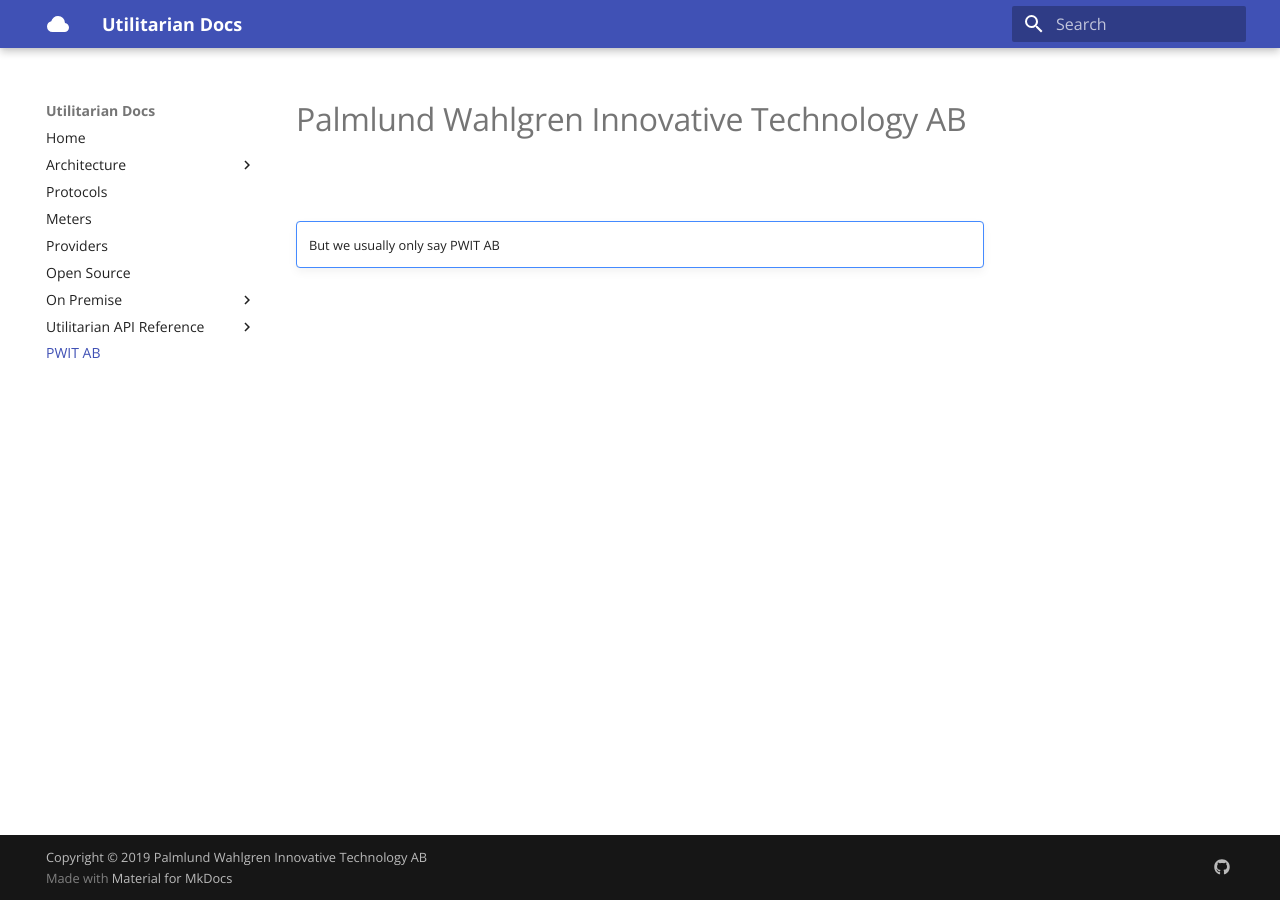
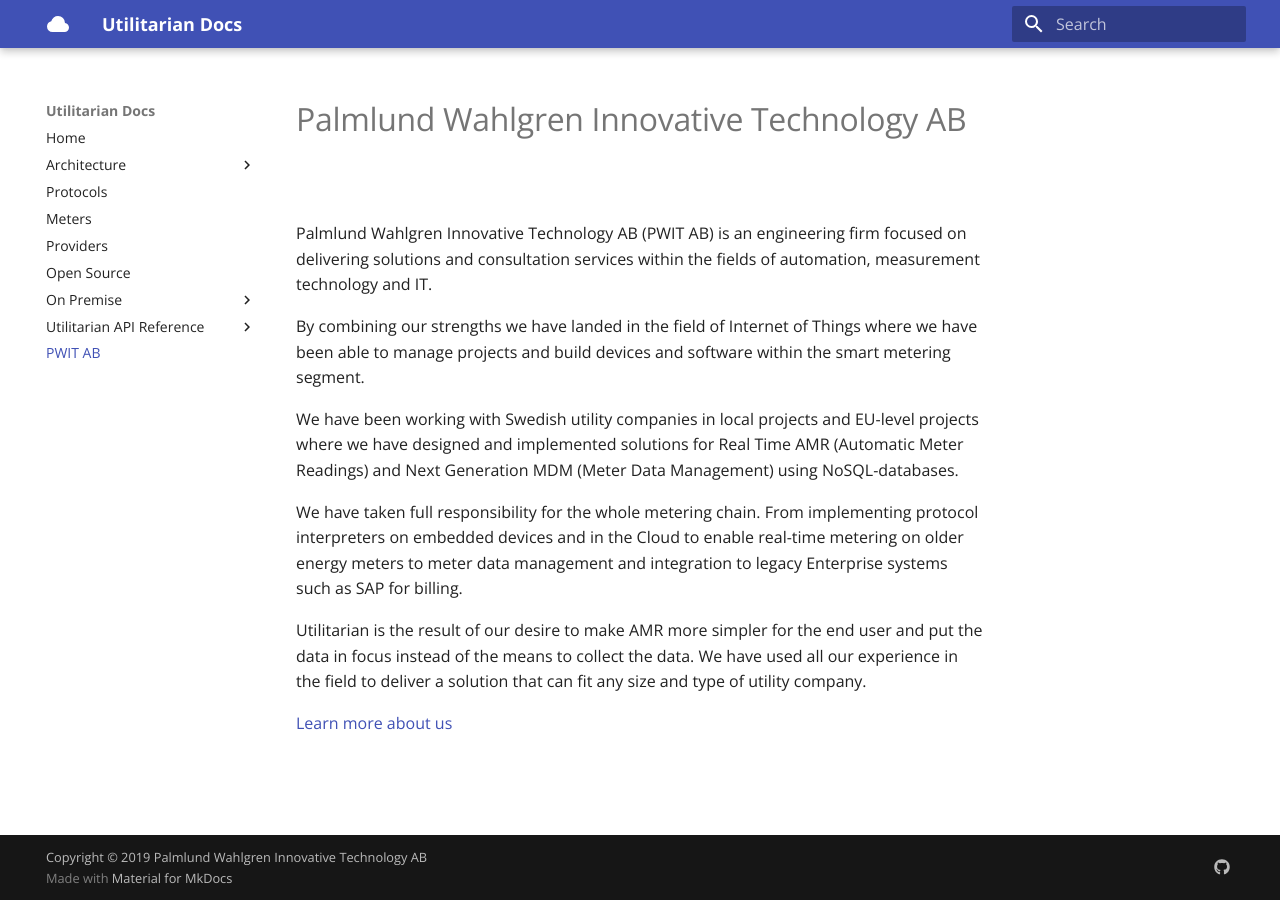
Before and after one commit to pwitab/utilitarian-api-docs, an MkDocs documentation site: the page built from docs/pwit.md, in a window 1280 px wide. Built offline with MkDocs 1.6.1 and Material for MkDocs 9.7.7, drawn with Linux system fonts in a browser that asks for light colours.

Commit message:
Updated Docker compose instructions + some other small changes

```diff
--- a/docs/pwit.md
+++ b/docs/pwit.md
@@ -1,4 +1,26 @@
 # Palmlund Wahlgren Innovative Technology AB
 
-!!! note ""
-    But we usually only say PWIT AB
+Palmlund Wahlgren Innovative Technology AB (PWIT AB) is an engineering firm
+focused on delivering solutions and consultation services within the fields
+of automation, measurement technology and IT.
+
+By combining our strengths we have landed in the field of Internet of Things
+where we have been able to manage projects and build devices and software
+within the smart metering segment.
+
+We have been working with Swedish utility companies in local projects and
+EU-level projects where we have designed and implemented solutions for Real
+Time AMR (Automatic Meter Readings) and Next Generation MDM (Meter Data
+Management) using NoSQL-databases.
+
+We have taken full responsibility for the whole metering chain. From
+implementing protocol interpreters on embedded devices and in the Cloud to
+enable real-time metering on older energy meters to meter data management and
+integration to legacy Enterprise systems such as SAP for billing.
+
+Utilitarian is the result of our desire to make AMR more simpler for the end
+user and put the data in focus instead of the means to collect the data.
+We have used all our experience in the field to deliver a solution that can
+fit any size and type of utility company.
+
+[Learn more about us](https://www.pwit.se)
--- a/mkdocs.yml
+++ b/mkdocs.yml
@@ -13,7 +13,10 @@
   - Open Source: 'open_source.md'
   - On Premise:
     - Installation: 'installation.md'
+    - Component Configuration: 'component_settings.md'
+    - Setup using Docker Compose: 'docker_compose.md'
     - Use HTTPS: 'using_https_on_api.md'
+    - Messaging: 'amr_um.md'
   - 'Utilitarian API Reference':
     - 'v1.0.0': 'api_docs/v_1_0_0.html'
   - PWIT AB: 'pwit.md'
```
Also changed, not shown: docs/amr_um.md (added, +61 -0 lines), docs/component_settings.md (added, +20 -0 lines), docs/components.md (+5 -1 lines), docs/docker_compose.md (added, +138 -0 lines), docs/using_https_on_api.md (+2 -1 lines).
